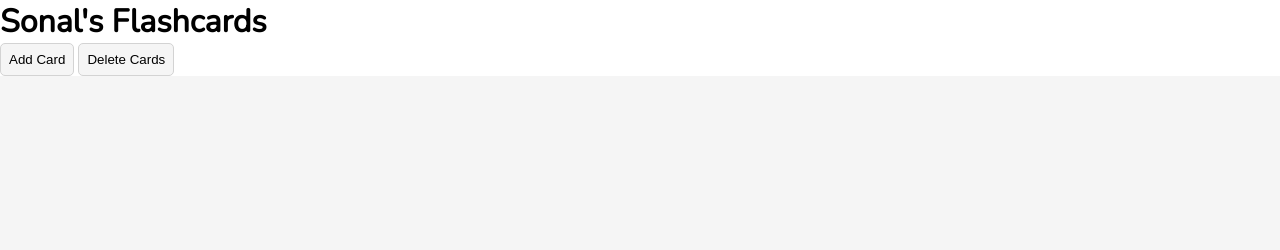
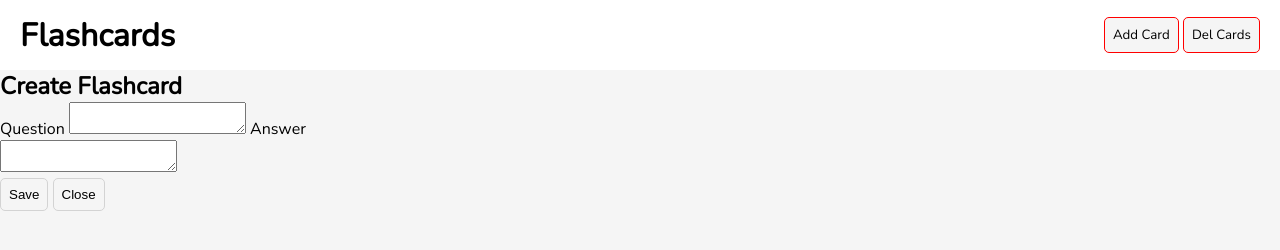
Before and after one commit to sJain3245/flashcards, a plain HTML site: page index.html in a window 1280 px wide. Drawn offline with nearby package versions, Linux system fonts and the light colour scheme.

Commit message:
secondCommit

```diff
--- a/index.html
+++ b/index.html
@@ -3,44 +3,48 @@
   <head>
     <meta charset="UTF-8" />
     <meta name="viewport" content="width=device-width, initial-scale=1.0" />
+    <link rel="shortcut icon" type="image/png" href="flashcard.png" />
     <link rel="stylesheet" href="style.css" />
-    <title>Sonal's Flashcards</title>
+    <title>Flashcards</title>
   </head>
   <body>
     <main>
       <header>
         <div class="container">
-          <div class="header">
-            <h1>Sonal's Flashcards</h1>
+          <div id="header">
+            <h1>Flashcards</h1>
             <div>
-              <button id="showCardBox">Add Card</button>
-              <button id="deleteCards">Delete Cards</button>
+              <button id="show_card_box">Add Card</button>
+              <button id="delete_cards">Del Cards</button>
             </div>
           </div>
         </div>
       </header>
+
       <section>
         <div class="container">
-          <div id="createCard">
+          <div id="create_card">
             <h2>Create Flashcard</h2>
             <label for="question">Question</label>
             <textarea id="question" maxlength="280"></textarea>
             <label for="answer" maxlength="280">Answer</label>
-            <br>
+            <br />
             <textarea id="answer"></textarea>
             <div>
-              <button id="saveCard">Save</button>
-              <button id="closeCardBox">Close</button>
+              <button id="save_card">Save</button>
+              <button id="close_card_box">Close</button>
             </div>
           </div>
         </div>
       </section>
+
       <section>
         <div class="container">
-          <div class="flashcards"></div>
+          <div id="flashcards"></div>
         </div>
       </section>
     </main>
+
     <script src="script.js"></script>
   </body>
 </html>
```
